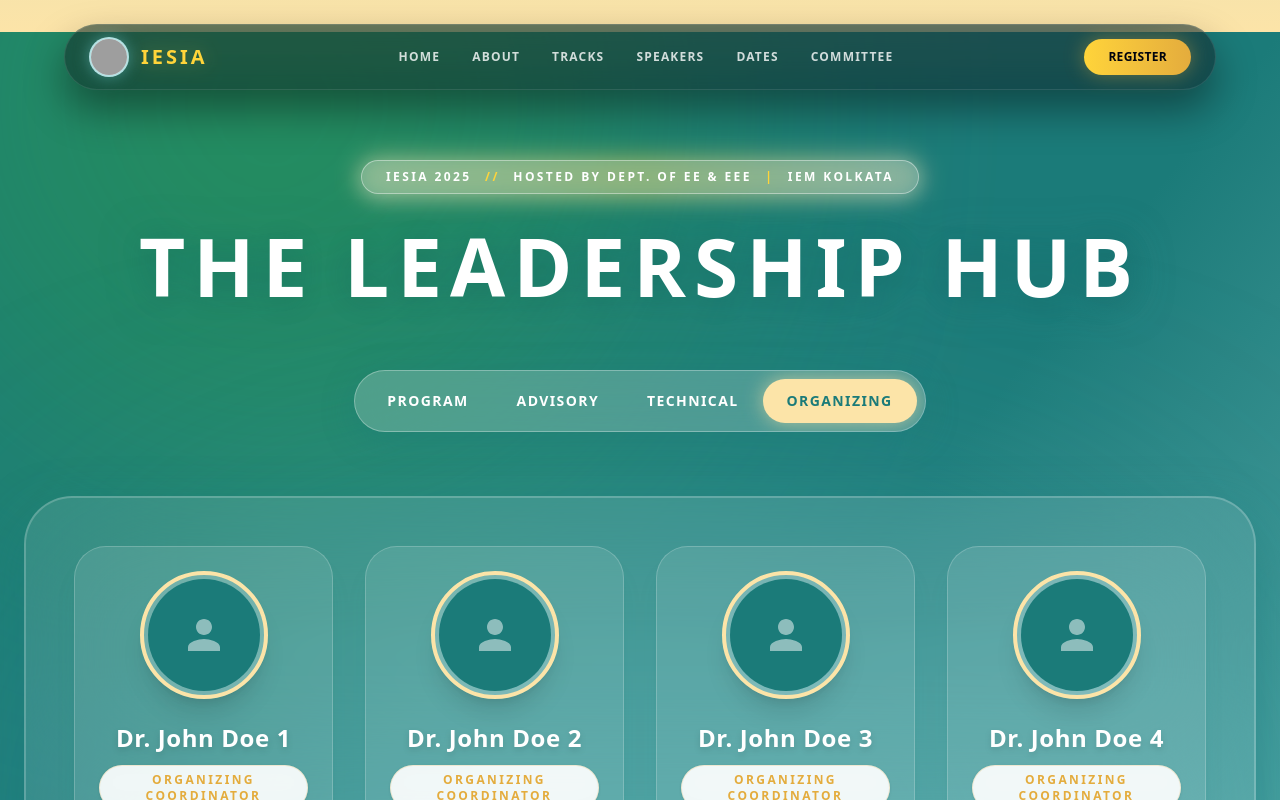
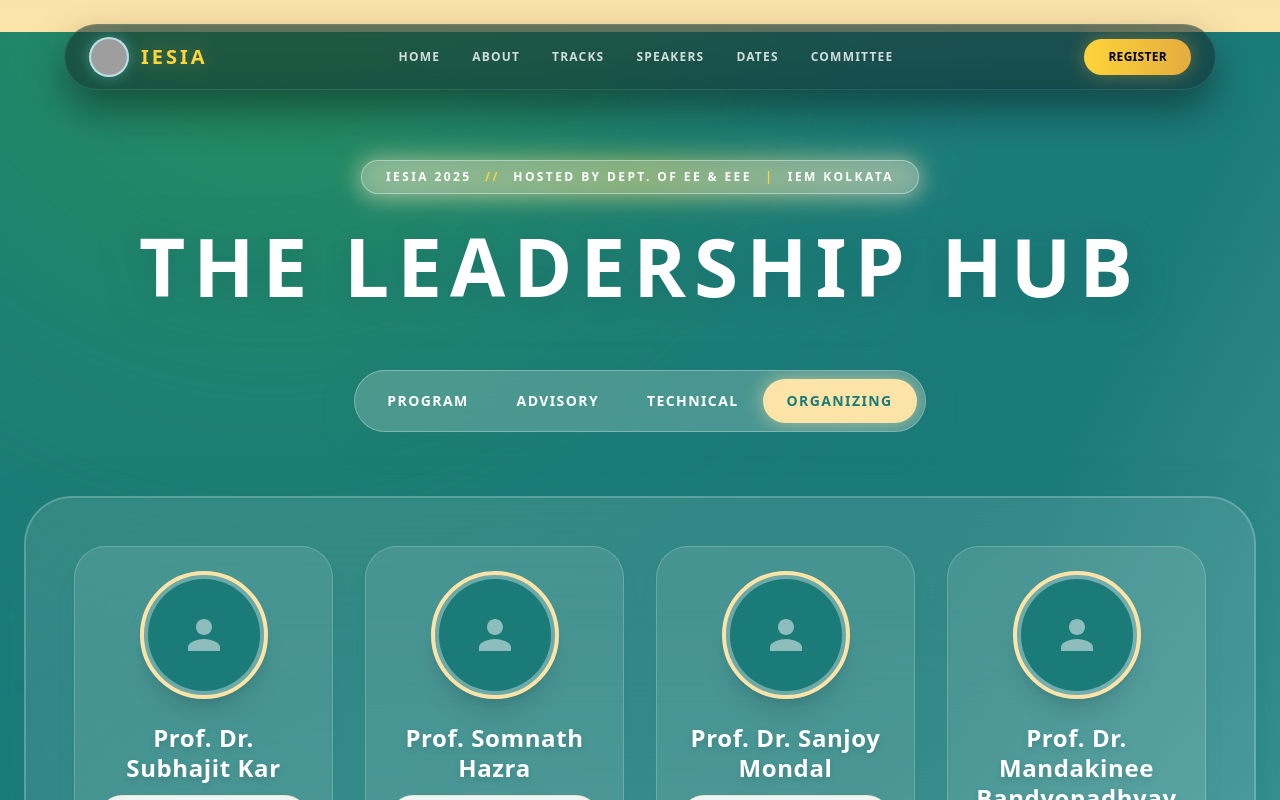
Before and after one commit to animeshadk10-ops/IESIA2k26, a React (Vite) app: page / in a window 1280 px wide. Both pictures are taken after a click on the button "ORGANIZING". Shown: the part 6174-6974 px from the top of the page. Built offline with nearby package versions, Linux system fonts and the light colour scheme; grey boxes are pictures that could not be loaded; a web font is replaced by a local one.

Commit message:
Update Organizing Committee

```diff
--- a/src/components/Committee.tsx
+++ b/src/components/Committee.tsx
@@ -75,7 +75,22 @@ const generateMockups = (roleTitle: string) => Array.from({ length: 8 }).map((_,
 
 const mockAdvisory = generateMockups('Technical Advisor');
 const mockTechnical = generateMockups('Technical Member');
-const mockOrganizing = generateMockups('Organizing Coordinator');
+const organizingCommitteeData = [
+  { id: 1, name: "Prof. Dr. Subhajit Kar", role: "Organizing Committee", desc: "Associate Professor, IEM Kolkata", image: null },
+  { id: 2, name: "Prof. Somnath Hazra", role: "Organizing Committee", desc: "Assistant Professor, IEM Kolkata", image: null },
+  { id: 3, name: "Prof. Dr. Sanjoy Mondal", role: "Organizing Committee", desc: "Associate Professor, IEM Kolkata", image: null },
+  { id: 4, name: "Prof. Dr. Mandakinee Bandyopadhyay", role: "Organizing Committee", desc: "Associate Professor, IEM Kolkata", image: null },
+  { id: 5, name: "Prof. Debasish Jana", role: "Organizing Committee", desc: "Assistant Professor, IEM Kolkata", image: null },
+  { id: 6, name: "Prof. Rajat Subhra Pal", role: "Organizing Committee", desc: "H.O.D (EEE Department), IEM Kolkata", image: null },
+  { id: 7, name: "Prof. Tapas Kumar Dutta", role: "Organizing Committee", desc: "Assistant Professor, IEM Kolkata", image: null },
+  { id: 8, name: "Prof. Nirban Kumar Saha", role: "Organizing Committee", desc: "Assistant Professor, IEM Kolkata", image: null },
+  { id: 9, name: "Dr. Sourav Das", role: "Organizing Committee", desc: "Assistant Professor, IEM Kolkata", image: null },
+  { id: 10, name: "Prof. Arijita Das", role: "Organizing Committee", desc: "Assistant Professor, IEM Kolkata", image: null },
+  { id: 11, name: "Prof. Neeta Sahay", role: "Organizing Committee", desc: "Assistant Professor, IEM Kolkata", image: null },
+  { id: 12, name: "Prof. Dr. Swati Chowdhuri", role: "Organizing Committee", desc: "Professor, IEM Kolkata", image: null },
+  { id: 13, name: "Prof. Ranjita Chowdhury", role: "Organizing Committee", desc: "Assistant Professor, IEM Kolkata", image: null },
+  { id: 14, name: "Prof. Dr. Madhumita Pal", role: "Organizing Committee", desc: "Associate Professor, IEM Kolkata", image: null }
+];
 
 const tabs = ['Program', 'Advisory', 'Technical', 'Organizing'];
 
@@ -262,7 +277,7 @@ export default function Committee() {
               </motion.div>
             )}
 
-            {/* TAB 4: ORGANIZING COMMITTEE (MOCKUP) */}
+            {/* TAB 4: ORGANIZING COMMITTEE */}
             {activeTab === 'Organizing' && (
               <motion.div
                 key="Organizing"
@@ -272,7 +287,7 @@ export default function Committee() {
                 transition={{ duration: 0.3 }}
                 className="grid grid-cols-1 md:grid-cols-2 xl:grid-cols-4 gap-8"
               >
-                {mockOrganizing.map((person) => (
+                {organizingCommitteeData.map((person) => (
                   <CommitteeSubCard key={person.id} person={person} />
                 ))}
               </motion.div>
```
